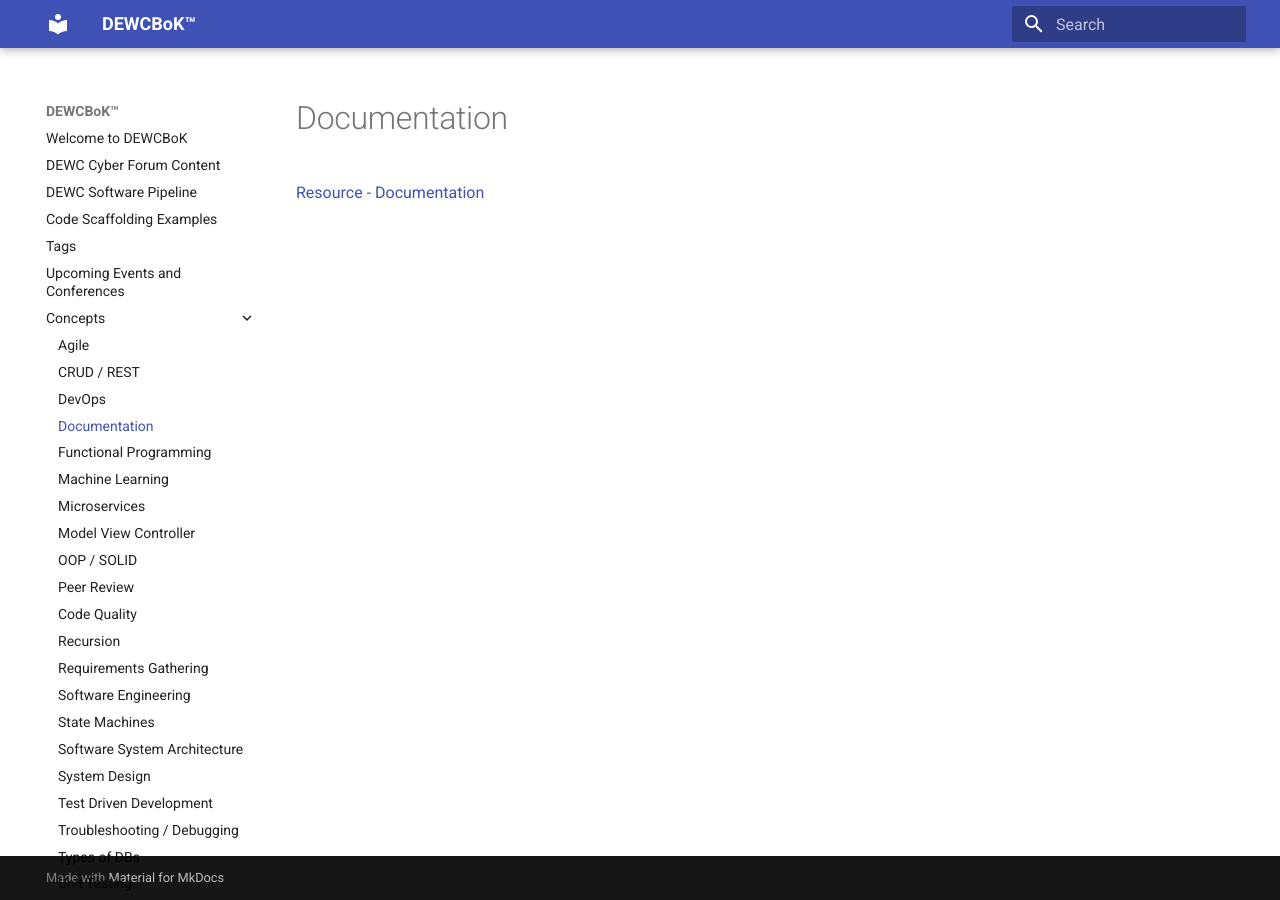
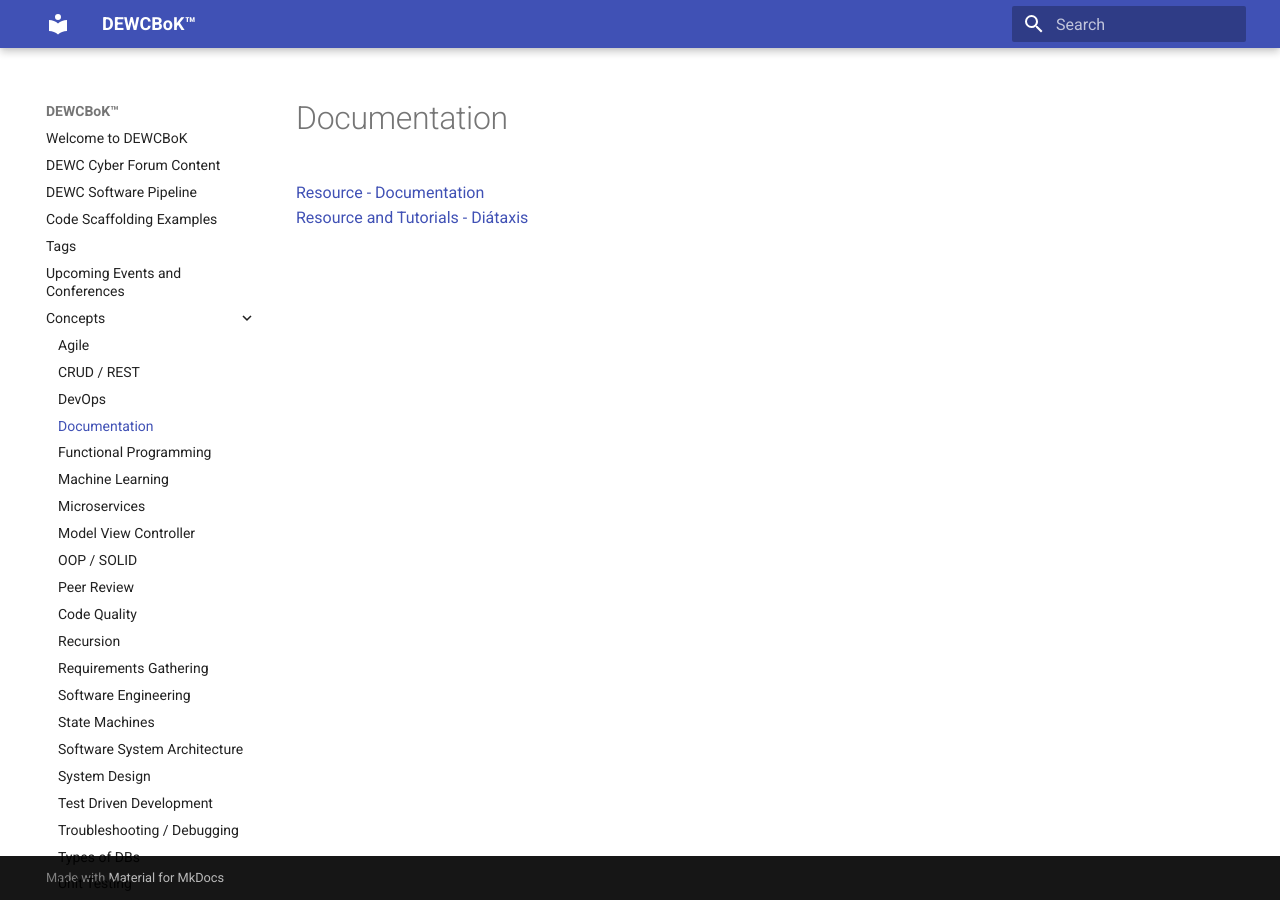
Before and after one commit to dewcservices/dewcservices.github.io, an MkDocs documentation site: the page built from docs/Concepts/documentation.md, in a window 1280 px wide. Built offline with MkDocs 1.6.1 and Material for MkDocs 9.7.7, drawn with Linux system fonts in a browser that asks for light colours.

Commit message:
Add more resources

```diff
--- a/docs/Concepts/documentation.md
+++ b/docs/Concepts/documentation.md
@@ -5,3 +5,4 @@ tags:
 # Documentation
 
 [Resource - Documentation](https://se-education.org/learningresources/contents/projectManagement/documentation.html)
+[Resource and Tutorials - Diátaxis](https://diataxis.fr/)
```
Also changed, not shown: docs/Concepts/systemdesign.md (+1 -0 lines).
